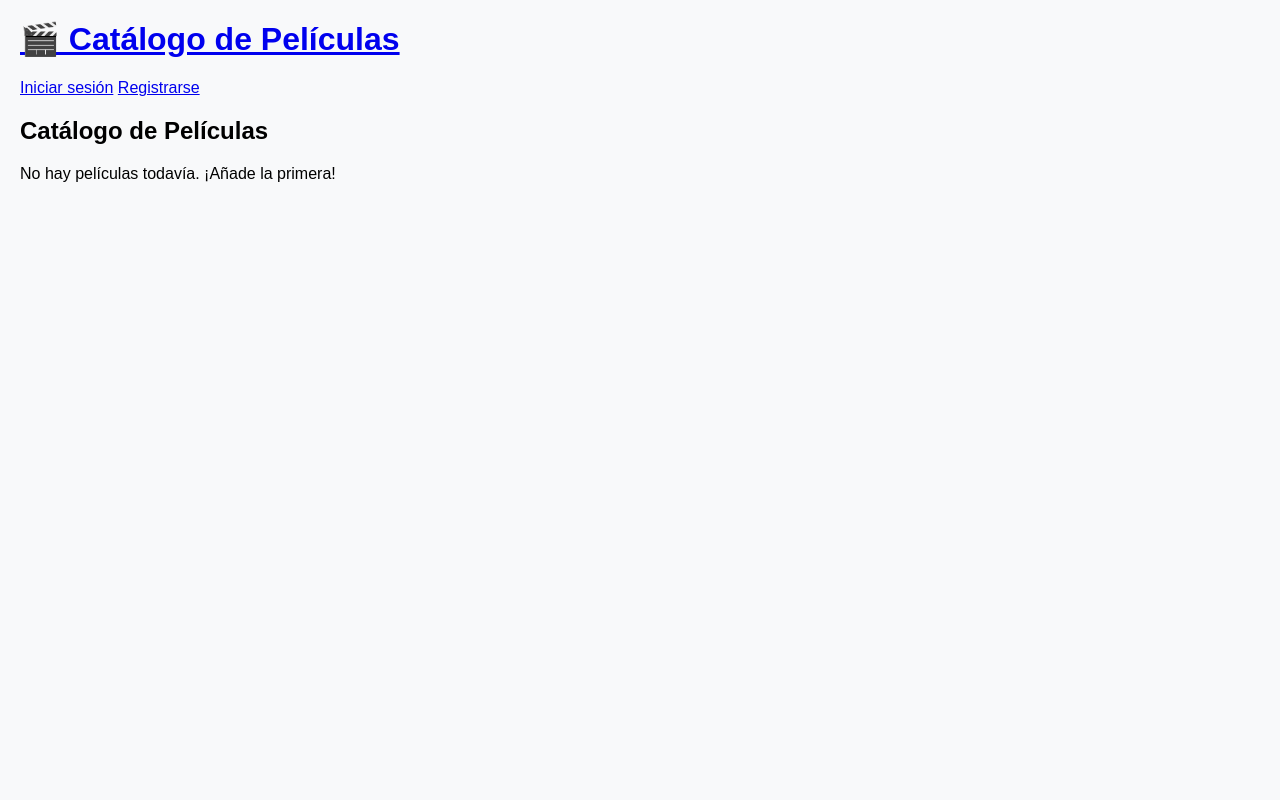
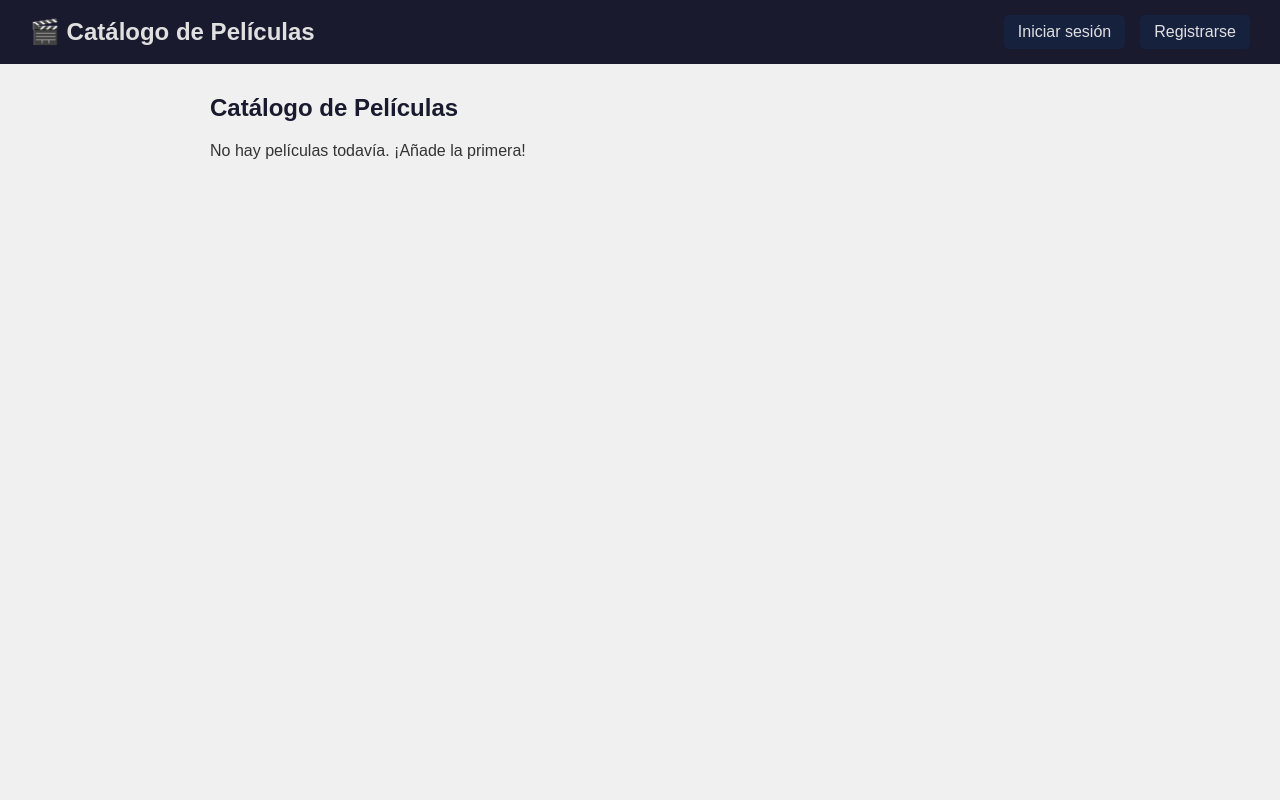
Before and after one commit to MGSM05/peliculas-django, a Django app: page / in a window 1280 px wide. Run offline with Django 5.2, Linux system fonts and the light colour scheme; data that the repository does not hold is empty.

Commit message:
Mejoramos los estilos CSS de toda la aplicación

```diff
--- a/static/css/estilos.css
+++ b/static/css/estilos.css
@@ -1,6 +1,207 @@
-body {
+/* ===== GENERAL ===== */
+*
+{
+    margin: 0;
+    padding: 0;
+    box-sizing: border-box;
+}
+
+body
+{
     font-family: Arial, sans-serif;
-    margin: 0;
+    background-color: #f0f0f0;
+    color: #333;
+}
+
+/* ===== HEADER Y NAVEGACIÓN ===== */
+header
+{
+    background-color: #1a1a2e;
+    padding: 15px 30px;
+    display: flex;
+    justify-content: space-between;
+    align-items: center;
+}
+
+.nav-left h1 a
+{
+    color: #e0e0e0;
+    text-decoration: none;
+    font-size: 1.5rem;
+}
+
+.nav-right
+{
+    display: flex;
+    align-items: center;
+    gap: 15px;
+}
+
+.nav-right a
+{
+    color: #e0e0e0;
+    text-decoration: none;
+    background-color: #16213e;
+    padding: 8px 14px;
+    border-radius: 5px;
+}
+
+.nav-right a:hover
+{
+    background-color: #e94560;
+}
+
+.nav-right span
+{
+    color: #e0e0e0;
+}
+
+.nav-right button
+{
+    background-color: #e94560;
+    color: white;
+    border: none;
+    padding: 8px 14px;
+    border-radius: 5px;
+    cursor: pointer;
+}
+
+.nav-right button:hover
+{
+    background-color: #c73652;
+}
+
+/* ===== MENSAJES ===== */
+.alert
+{
+    padding: 10px 30px;
+    margin: 10px 30px;
+    border-radius: 5px;
+}
+
+.alert-success
+{
+    background-color: #d4edda;
+    color: #155724;
+    border: 1px solid #c3e6cb;
+}
+
+.alert-error
+{
+    background-color: #f8d7da;
+    color: #721c24;
+    border: 1px solid #f5c6cb;
+}
+
+/* ===== CONTENIDO ===== */
+.contenido
+{
+    max-width: 900px;
+    margin: 30px auto;
+    padding: 0 20px;
+}
+
+/* ===== CARDS DE PELÍCULAS ===== */
+.pelicula-card
+{
+    background-color: white;
+    border-radius: 8px;
     padding: 20px;
-    background-color: #f8f9fa;
+    margin-bottom: 15px;
+    box-shadow: 0 2px 5px rgba(0,0,0,0.1);
 }
+
+.pelicula-card h3 a
+{
+    color: #1a1a2e;
+    text-decoration: none;
+}
+
+.pelicula-card h3 a:hover
+{
+    color: #e94560;
+}
+
+/* ===== DETALLE DE PELÍCULA ===== */
+.pelicula-detalle
+{
+    background-color: white;
+    border-radius: 8px;
+    padding: 30px;
+    box-shadow: 0 2px 5px rgba(0,0,0,0.1);
+}
+
+.pelicula-detalle h2
+{
+    margin-bottom: 15px;
+    color: #1a1a2e;
+}
+
+.pelicula-detalle p
+{
+    margin-bottom: 10px;
+    line-height: 1.6;
+}
+
+.pelicula-detalle a
+{
+    display: inline-block;
+    margin-top: 15px;
+    margin-right: 10px;
+    padding: 8px 14px;
+    border-radius: 5px;
+    text-decoration: none;
+    background-color: #1a1a2e;
+    color: white;
+}
+
+.pelicula-detalle a:hover
+{
+    background-color: #e94560;
+}
+
+/* ===== FORMULARIOS ===== */
+form p
+{
+    margin-bottom: 15px;
+}
+
+form input,
+form textarea,
+form select
+{
+    width: 100%;
+    padding: 8px;
+    border: 1px solid #ccc;
+    border-radius: 5px;
+    margin-top: 5px;
+}
+
+form button
+{
+    background-color: #1a1a2e;
+    color: white;
+    padding: 10px 20px;
+    border: none;
+    border-radius: 5px;
+    cursor: pointer;
+    margin-right: 10px;
+}
+
+form button:hover
+{
+    background-color: #e94560;
+}
+
+form a
+{
+    color: #e94560;
+    text-decoration: none;
+}
+
+/* ===== TÍTULOS ===== */
+h2
+{
+    margin-bottom: 20px;
+    color: #1a1a2e;
+}
```
